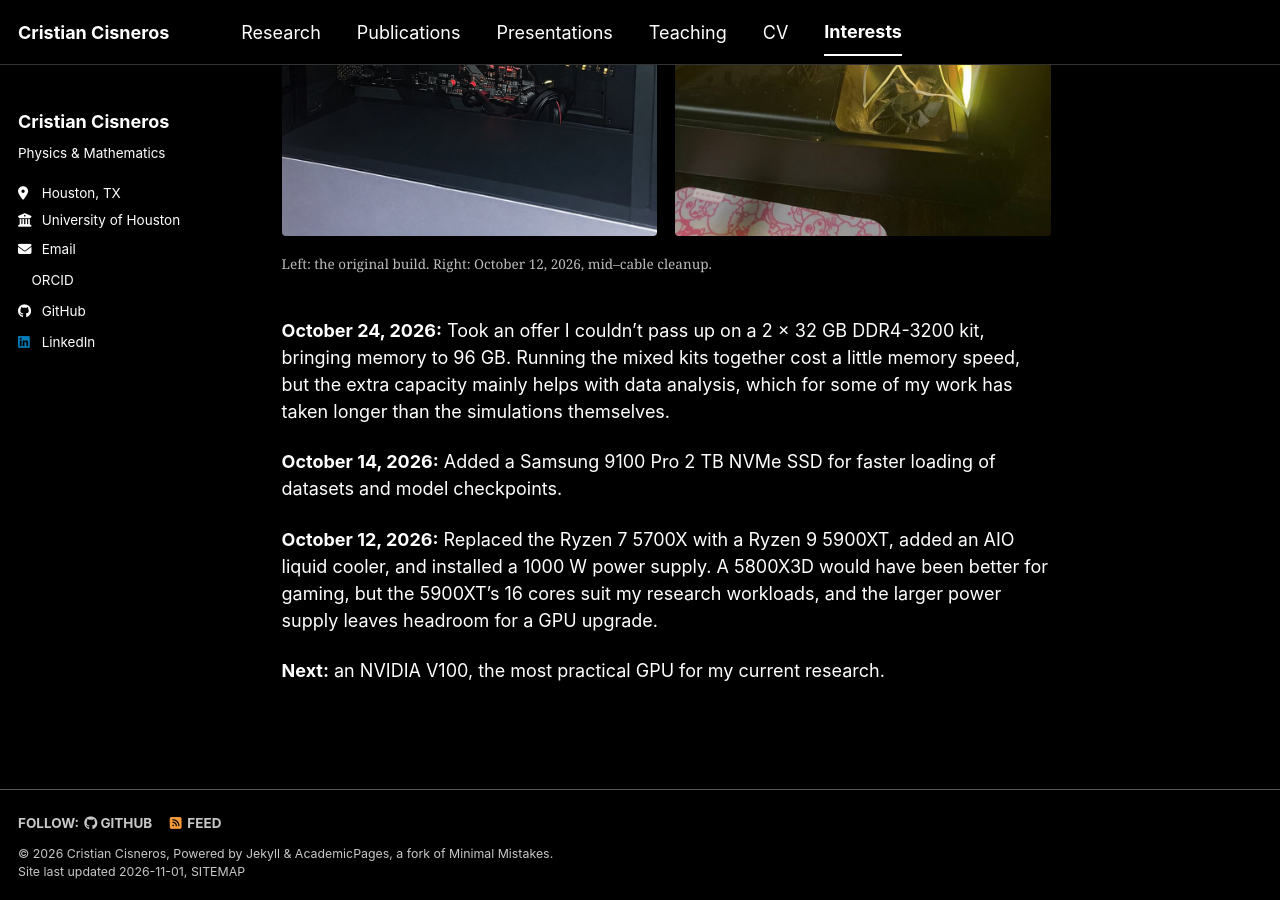
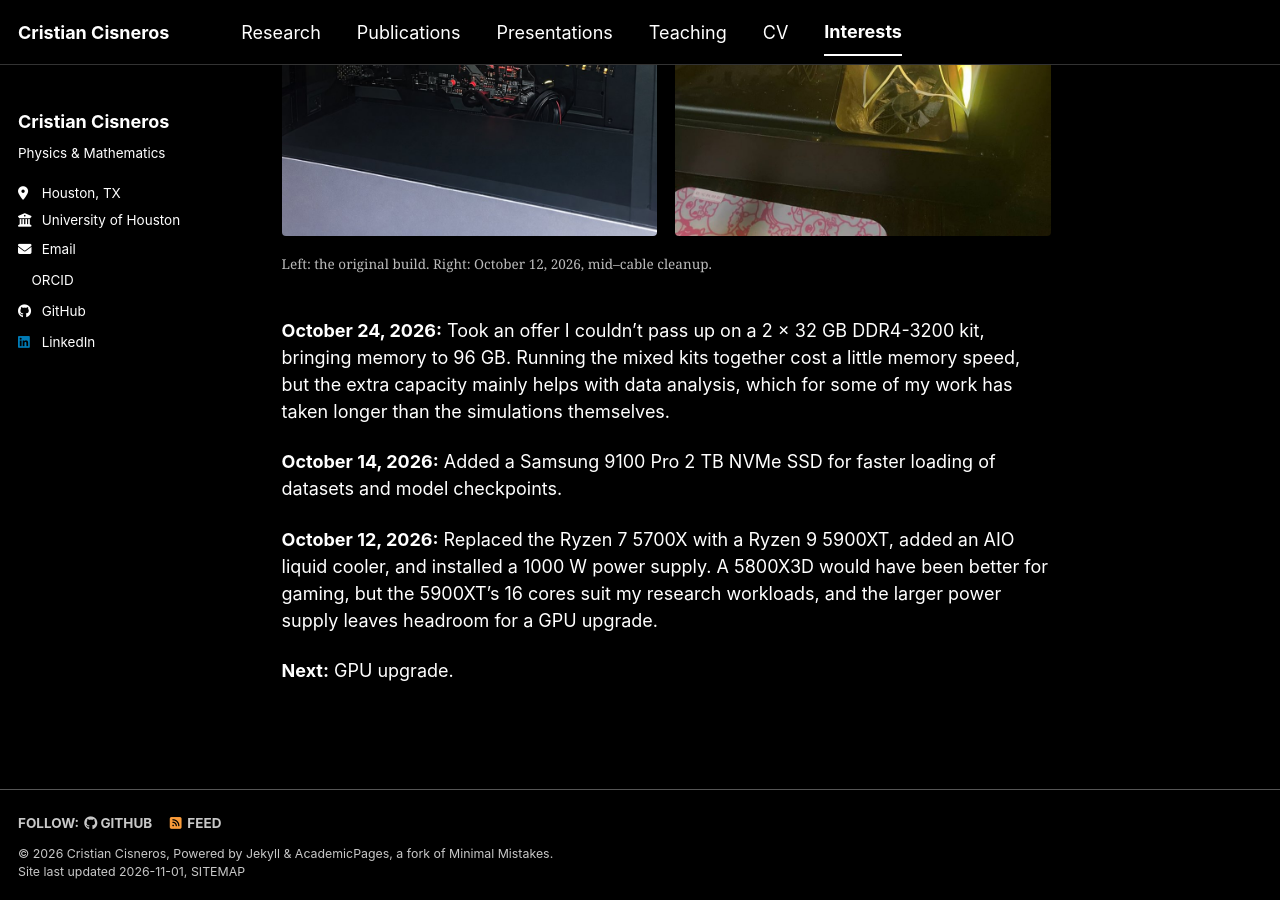
Before and after one commit to cristiancisneros06/cristiancisneros06.github.io, a Jekyll site: the page built from _pages/interests.md, in a window 1280 px wide and 900 px high, scrolled down 1153 px. Built offline with Jekyll 4.4.1, drawn with Linux system fonts in a browser that asks for light colours; a style sheet for code colours, icons or effects is not loaded.

Commit message:
Interests: generalize next upgrade line

```diff
--- a/_pages/interests.md
+++ b/_pages/interests.md
@@ -41,4 +41,4 @@ My everyday machine for CNN research (see the [Hénon map project](/portfolio/he
 
 **October 12, 2026:** Replaced the Ryzen 7 5700X with a Ryzen 9 5900XT, added an AIO liquid cooler, and installed a 1000 W power supply. A 5800X3D would have been better for gaming, but the 5900XT's 16 cores suit my research workloads, and the larger power supply leaves headroom for a GPU upgrade.
 
-**Next:** an NVIDIA V100, the most practical GPU for my current research.
+**Next:** GPU upgrade.
```
